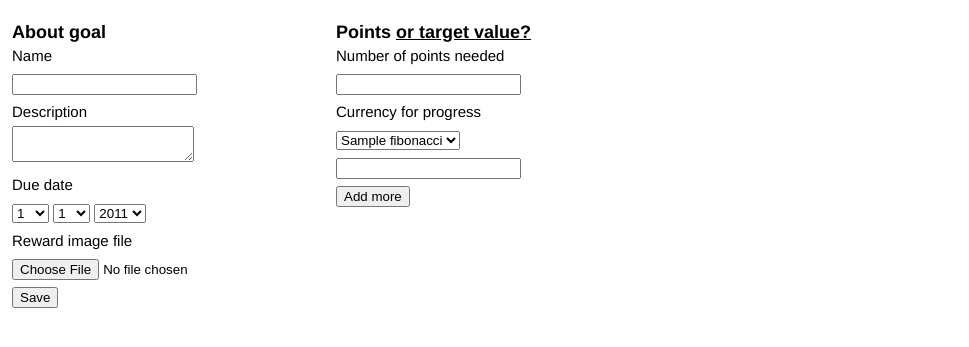
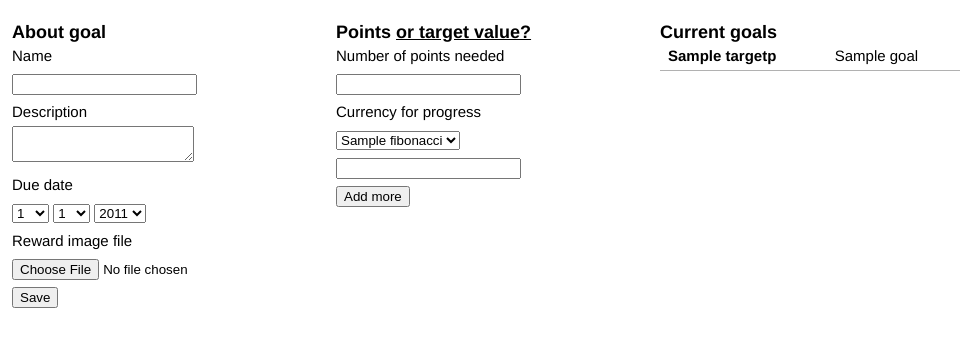
Before and after one commit to radekstepan/monGoals, a Python web app: template templates/new.html in a window 1280 px wide. Shown: the part 32-379 px from the top of the page, without its empty margins (0-969 px from the left). Run offline with Jinja, Linux system fonts and the light colour scheme; the template is opened without the code that fills it: most values are stand-ins (such as "Sample title", 1, 10 or a date in 2020).

Commit message:
show current goals complexity when creating a new one

```diff
--- a/presenters/goals.py
+++ b/presenters/goals.py
@@ -84,6 +84,8 @@ def new():
 
         return redirect(url_for('goals.goal', id=id))
     else:
+        g = Goals()
+        goals = utils.sort_list_by_points(g.to_list(g.find_all()))
         fibonacci = [1,2,3,5,8,13,20]
         return render_template('new.html', **locals())
 
--- a/static/css/main.css
+++ b/static/css/main.css
@@ -18,7 +18,7 @@ header { background:#000; font-size:15px; font-weight:bold; color:#FFF; padding:
 
 article { margin-top:20px; }
 
-div.part { width:648px; float:left; }
+div.part { float:left; }
 
 div.column { float:left; padding:2px 12px; width:300px; margin-bottom:20px; }
     div.column div.chart { width:300px; height:200px; }
--- a/templates/new.html
+++ b/templates/new.html
@@ -122,6 +122,17 @@
                     </div>
                 </div>
             </div>
+            <div class="column">
+                <h2>Current goals</h2>
+                <table>
+                    {% for goal in goals %}
+                        <tr>
+                            <td><b>{{ goal.points.target }}p</b></td>
+                            <td>{{ goal.name }}</td>
+                        </tr>
+                    {% endfor %}
+                </table>
+            </div>
         </div>
     </form>
 </article>
--- a/utils.py
+++ b/utils.py
@@ -31,6 +31,9 @@ def date_list(timestamp):
 def sort_list(list):
     return sorted(list, key=lambda k: k['date'])
 
+def sort_list_by_points(list):
+    return sorted(list, key=lambda k: k['points']['target'], reverse=True)
+
 def file_to_mongo(file):
     # upload
     path = os.path.join('static/temp', secure_filename(file.filename))
```
